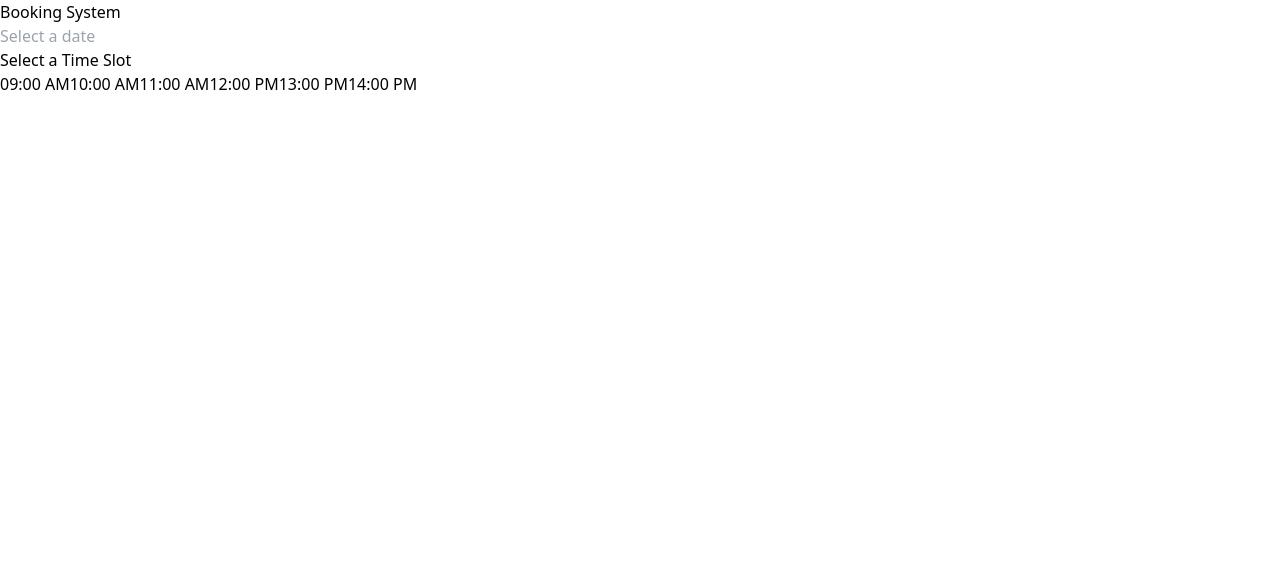
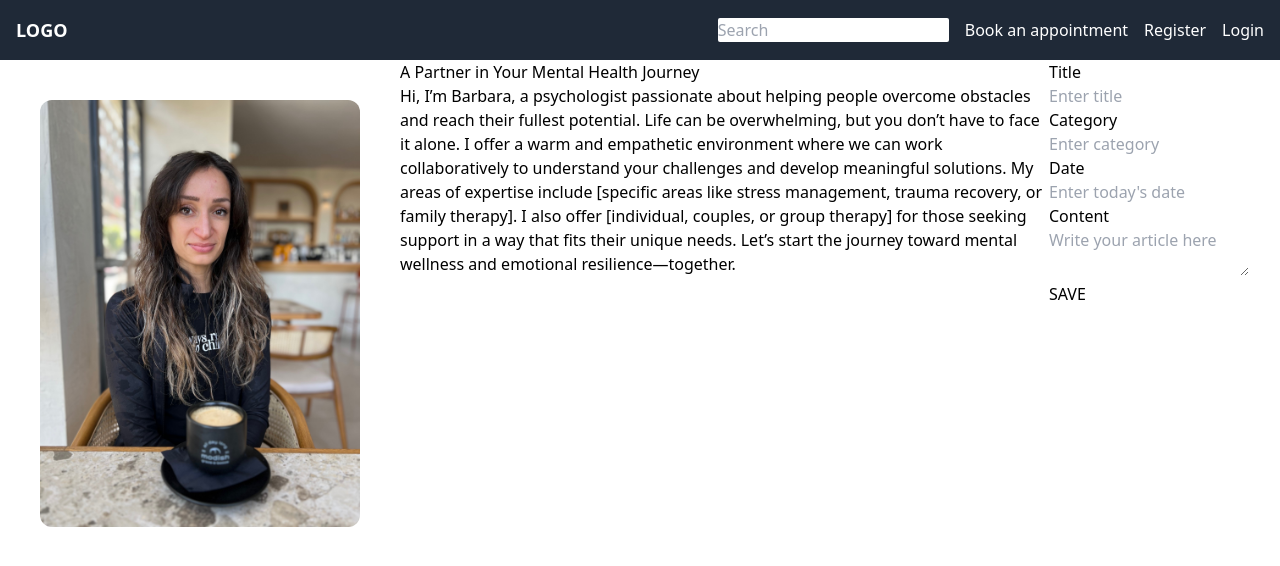
Before and after one commit to dianabombi/Psychologist, a React (Create React App) app in the folder client/: page / in a window 1280 px wide. Shown: the top 566 px of the page. Built offline with nearby package versions, Linux system fonts and the light colour scheme.

Commit message:
booking and blog

```diff
--- a/client/package.json
+++ b/client/package.json
@@ -9,6 +9,7 @@
     "react": "^18.3.1",
     "react-datepicker": "^7.5.0",
     "react-dom": "^18.3.1",
+    "react-router-dom": "^7.0.2",
     "react-scripts": "5.0.1",
     "tailwindcss": "^3.4.16",
     "yarn": "^1.22.22"
--- a/client/src/App.js
+++ b/client/src/App.js
@@ -1,19 +1,21 @@
 import React from "react";
+import {BrowserRouter, Routes, Route} from 'react-router-dom';
+
 import NavBar from "./components/navBar";
-import Blog from "./components/blog";
 import HomePage from "./components/homePage";
 import BookingSystem from "./components/bookingSystem";
 
 
 function App() {
+
   return (
-    <div className="App">
-
-      <BookingSystem />
-      {/* <NavBar />
-      <HomePage />
-      <Blog /> */}
-    </div>
+    <BrowserRouter>
+      <NavBar /> {/* Navbar visible on all pages */}
+      <Routes>
+        <Route path="/" element={<HomePage />} /> {/* Homepage Route */}
+        <Route path="/bookings" element={<BookingSystem />} /> {/* Booking page */}
+      </Routes>
+    </BrowserRouter>
   );
 }
 
--- a/client/src/components/blog.js
+++ b/client/src/components/blog.js
@@ -7,9 +7,21 @@ function Blog () {
     const [category, setCategory] = useState("");
     const [date, setDate] = useState("");
     const [content, setContent] = useState("");
+    const [savedData, setSavedData] = useState(null);
 
     const handleSubmit = (e) => {
         e.preventDefault ();
+        handleSave();
+    };
+
+    const handleSave = () => {
+        const data = { title, category, date, content };
+        console.log('Data saved:', data);
+        setSavedData(data);
+        setTitle('');
+        setCategory('');
+        setDate('');
+        setContent('');
     };
 
     return (
@@ -51,16 +63,23 @@ function Blog () {
                     type="text"
                     id="content"
                     name="content"
-                    value={date}
+                    value={content}
                     onChange={(e) => setContent(e.target.value)}
                     placeholder="Write your article here"
-                    minRows={6}
-                    maxRows={10}
                 />
+                   <MyButton text="SAVE"/>
             </form>
-            <MyButton />
+
+            {savedData && (
+                <div>
+                    <h3>Saved Data:</h3>
+                        <p><strong>Title:</strong> {savedData.title}</p>
+                        <p><strong>Category:</strong> {savedData.category}</p>
+                        <p><strong>Date:</strong> {savedData.date}</p>
+                        <p><strong>Content:</strong> {savedData.content}</p>
+                </div>
+            )}
         </div>
-
     )
 }
 
--- a/client/src/components/homePage.js
+++ b/client/src/components/homePage.js
@@ -1,9 +1,10 @@
 import React from 'react';
+import Blog from './blog';
 
 function HomePage() {
   return (
     <div className="flex flex-row">
-      <img src="/images/BaraPsychologist.jpg" className="size-6/12 mx-10 my-10 rounded-xl" />
+      <img src="/images/BaraPsychologist.jpg" className="size-3/12 mx-10 my-10 rounded-xl" />
 
       <div className="homepage-text">
         <p>A Partner in Your Mental Health Journey
@@ -12,6 +13,7 @@ function HomePage() {
 
             My areas of expertise include [specific areas like stress management, trauma recovery, or family therapy]. I also offer [individual, couples, or group therapy] for those seeking support in a way that fits their unique needs. Let’s start the journey toward mental wellness and emotional resilience—together.</p>
         </div>
+        < Blog />
     </div>
   )
 }
--- a/client/src/components/navBar.js
+++ b/client/src/components/navBar.js
@@ -1,19 +1,26 @@
 import React from "react";
 import MyButton from "../components/button";
+import { useNavigate } from "react-router-dom";
 
 function NavBar () {
 
-return (
-    <div className= "bg-gray-800 text-white p-4 flex justify-between items-center">
+  const navigate = useNavigate();
+
+  const handleBookingClick = () => {
+    navigate("/bookings");
+  }
+
+  return (
+    <div className="bg-gray-800 text-white p-4 flex justify-between items-center">
       <div className="text-lg font-bold">LOGO</div>
       <div className="flex space-x-4">
-        <input className="rounded-sm"placeholder="Search"></input>
-        <MyButton text="Book an appointment"/>
-        <MyButton text="Register" className = "border-solid	border-2"/>
-        <MyButton text="Login"/>
+        <input className="rounded-sm" placeholder="Search" />
+        <MyButton text="Book an appointment" onClick={handleBookingClick} />
+        <MyButton text="Register" className="border-solid border-2" />
+        <MyButton text="Login" />
+      </div> {/* Closing div tag for buttons */}
     </div>
-    </div>
-    );
+  );
 }
 
 export default NavBar;
```
Also changed, not shown: 2 other files (tests, documents, lock files or other folders).
